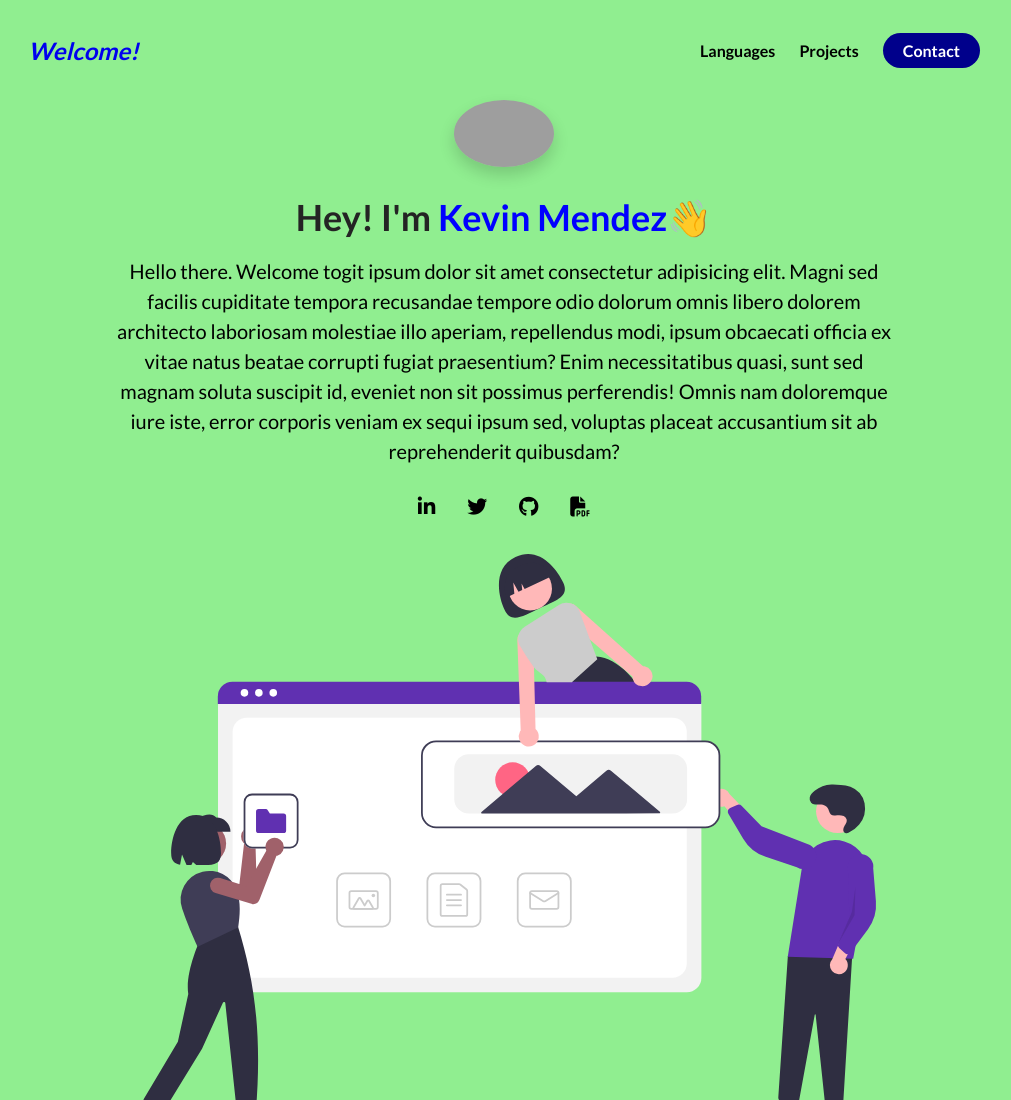
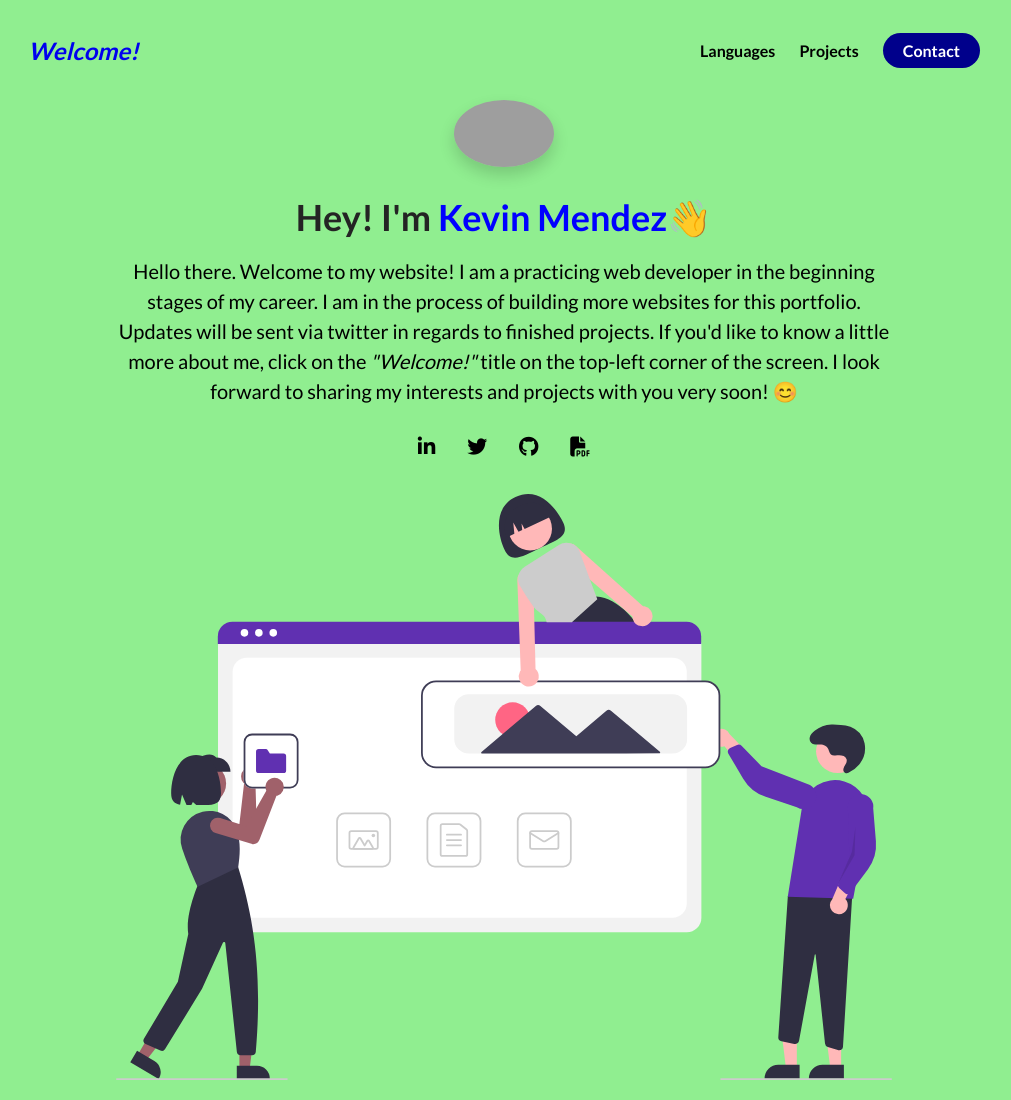
Before and after one commit to Kev1nM3N/Kev1nM3N.github.io, a plain HTML site: page index.html in a window 1280 px wide. Shown: the top 1100 px of the page, without its empty margins (136-1147 px from the left). Drawn offline with Linux system fonts and the light colour scheme; grey boxes are pictures that could not be loaded.

Commit message:
trying out about page

```diff
--- a/index.html
+++ b/index.html
@@ -14,7 +14,7 @@
     <section id="about-me">
         <nav>
             <div class="personal__logo">
-                <a href="./subpage.html">Welcome!</a>
+                <a href="./about.html">Welcome!</a>
             </div>
             <ul class="nav__link--list">
                 <li class="nav__link">
@@ -49,7 +49,10 @@
                         Hey! I'm <span class="text--purple">Kevin Mendez</span><span class="wave">👋</span>
                     </h1>
                     <p class="about-me__info--para">
-                        Hello there. Welcome togit ipsum dolor sit amet consectetur adipisicing elit. Magni sed facilis cupiditate tempora recusandae tempore odio dolorum omnis libero dolorem architecto laboriosam molestiae illo aperiam, repellendus modi, ipsum obcaecati officia ex vitae natus beatae corrupti fugiat praesentium? Enim necessitatibus quasi, sunt sed magnam soluta suscipit id, eveniet non sit possimus perferendis! Omnis nam doloremque iure iste, error corporis veniam ex sequi ipsum sed, voluptas placeat accusantium sit ab reprehenderit quibusdam?
+                        Hello there. Welcome to my website! I am a practicing web developer in the beginning stages of my career.
+                        I am in the process of building more websites for this portfolio. Updates will be sent via twitter in regards to
+                        finished projects. If you'd like to know a little more about me, click on the <i>"Welcome!"</i>  title on the top-left
+                        corner of the screen. I look forward to sharing my interests and projects with you very soon! 😊
                     <div class="about-me__links">
                         <a href="" class="about-me__link">
                             <i class="fab fa-linkedin-in"></i>
```
Also changed, not shown: about.html (renamed from subpage.html, +3 -3 lines), about.css (renamed from subpage.css).
